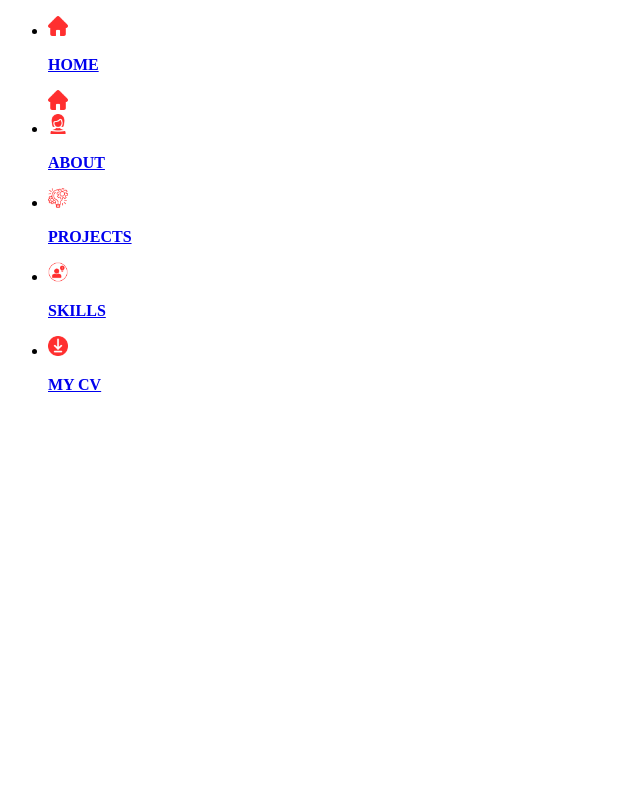
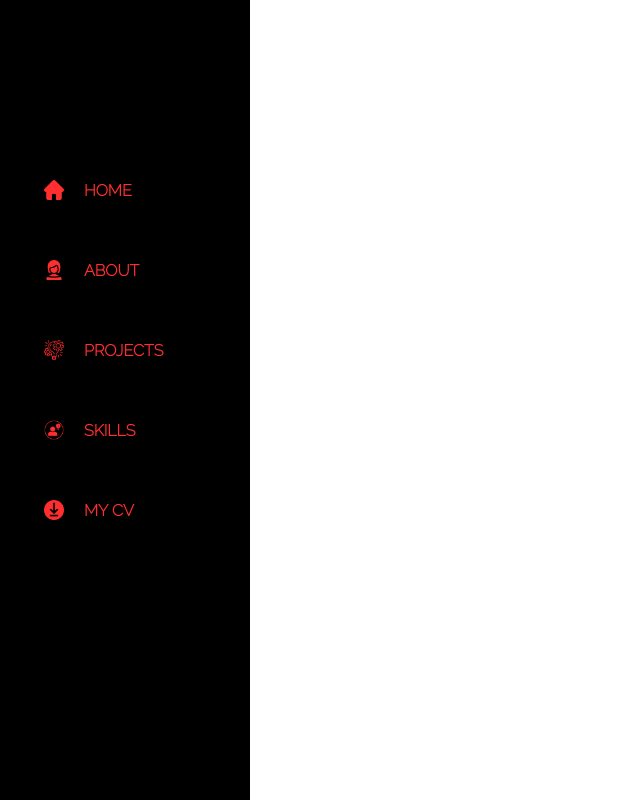
Before and after one commit to Madhumita-Senthilkumar/Portfolio, a plain HTML site: page home.html in a window 1280 px wide. Shown: the whole page, without its empty margins (0-640 px from the left). Drawn offline with Linux system fonts and the light colour scheme.

Commit message:
first commit

```diff
--- a/home.html
+++ b/home.html
@@ -4,7 +4,7 @@
     <meta charset="UTF-8">
     <meta http-equiv="X-UA-Compatible" content="IE=edge">
     <meta name="viewport" content="width=device-width, initial-scale=1.0">
-    <link rel="stylesheet" href="./assets/style1.css">
+    <link rel="stylesheet" href="./assets/style_home.css">
     <title>Madhumita</title>
 </head>
 <body>
```
